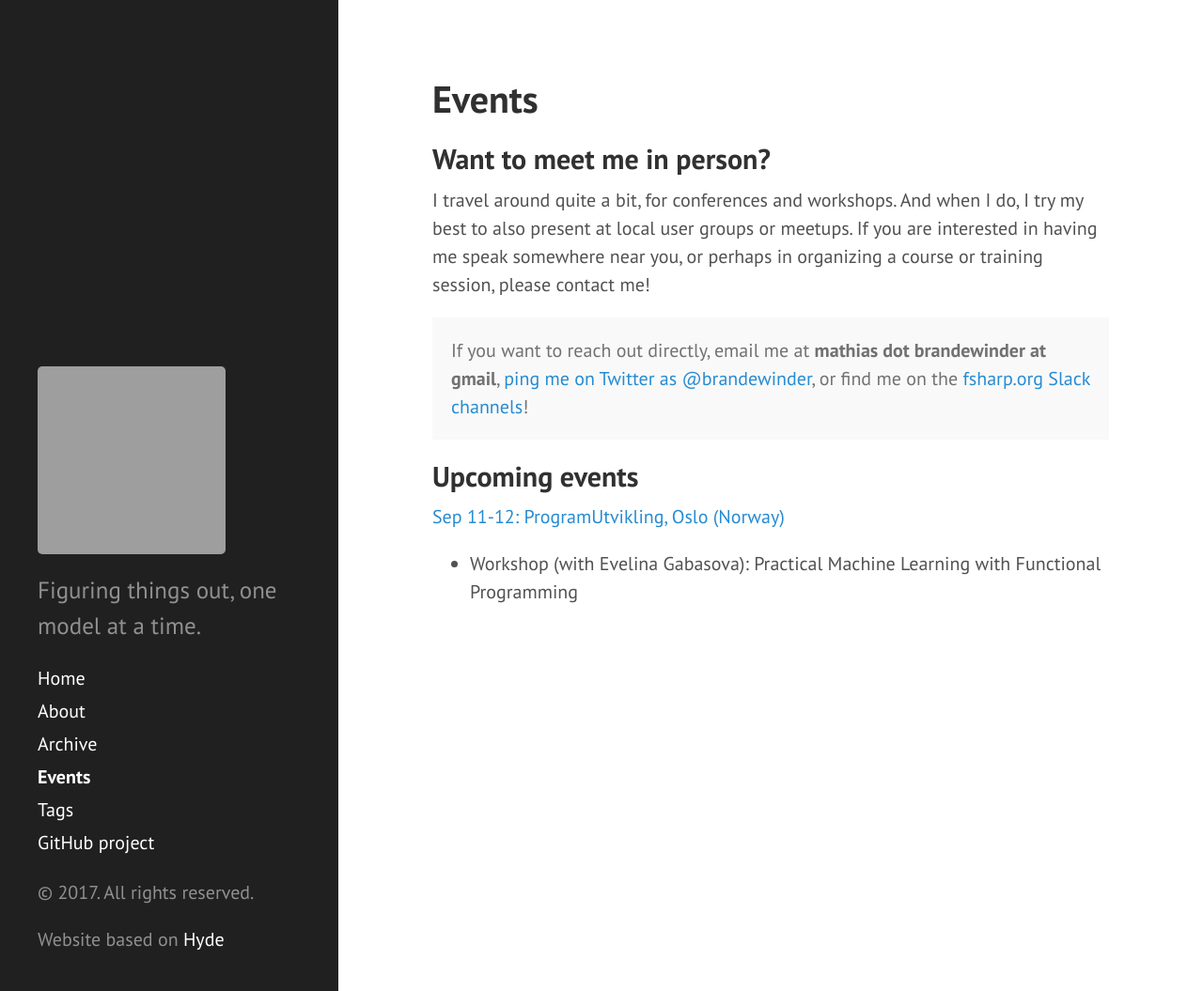
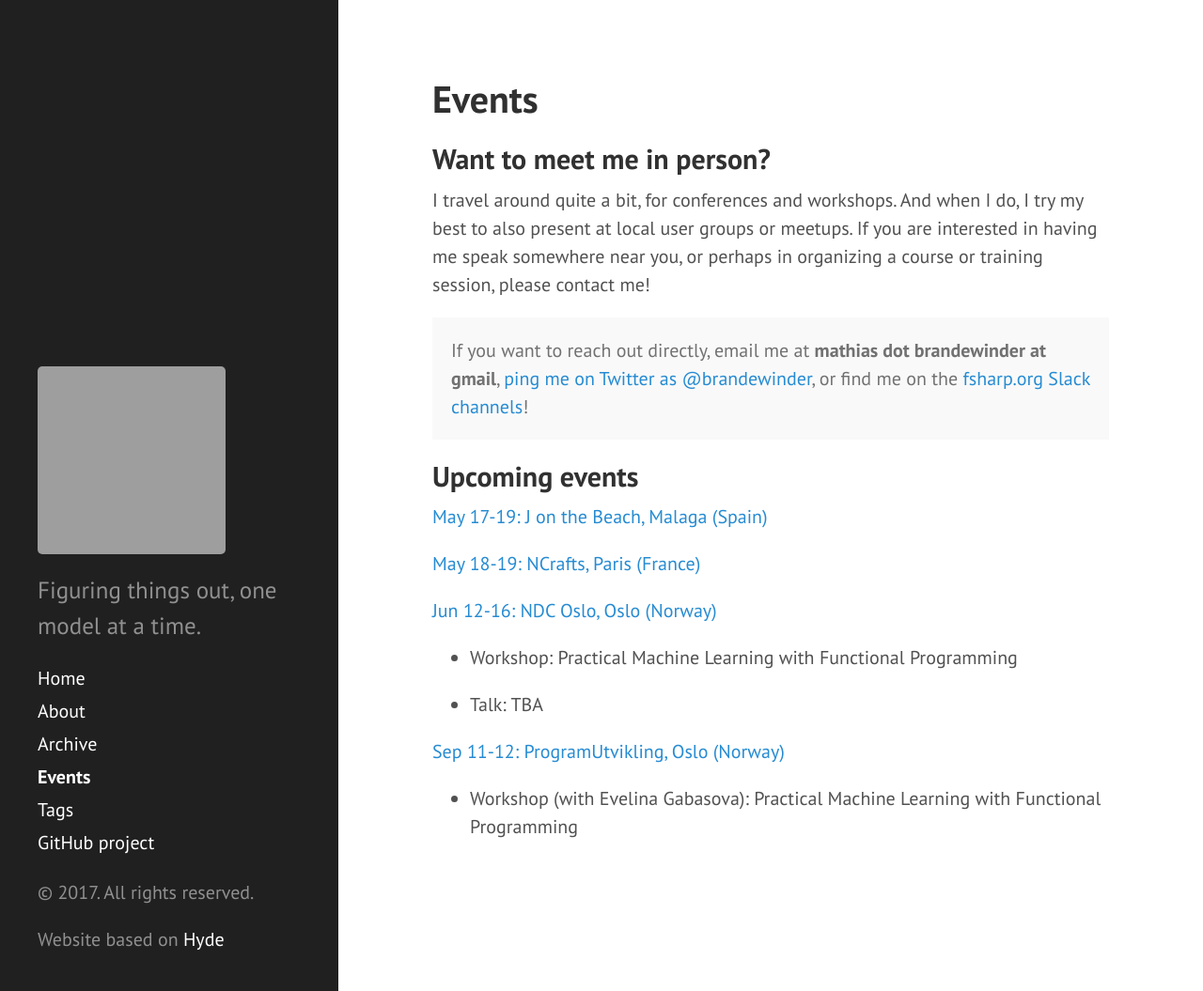
Before and after one commit to mathias-brandewinder/mathias-brandewinder.github.io, a Jekyll site: the page built from events.md, in a window 1280 px wide and 1055 px high. Shown: the whole window at 94% size. Built offline with Jekyll 4.4.1, drawn with Linux system fonts in a browser that asks for light colours; comment, search, counter and statistics services are not loaded; grey boxes are pictures that could not be loaded.

Commit message:
Updated upcoming events

```diff
--- a/_data/events.json
+++ b/_data/events.json
@@ -13,6 +13,45 @@
                 {
                     "description":"Workshop (with Evelina Gabasova): Practical Machine Learning with Functional Programming"
                 }
+            ]
+        },
+        {
+            "host":"NDC Oslo",
+            "date":"2017-06-12",
+            "until":"2017-06-16",
+            "city":"Oslo",
+            "country":"Norway",
+            "url":"http://ndcoslo.com/speaker/mathias-brandewinder/",
+            "activities":
+            [
+                {
+                    "description":"Workshop: Practical Machine Learning with Functional Programming"
+                },
+                {
+                    "description":"Talk: TBA"
+                }
+            ]
+        },
+        {
+            "host":"NCrafts",
+            "date":"2017-05-18",
+            "until":"2017-05-19",
+            "city":"Paris",
+            "country":"France",
+            "url":"http://ncrafts.io/",
+            "activities":
+            [
+            ]
+        },
+        {
+            "host":"J on the Beach",
+            "date":"2017-05-17",
+            "until":"2017-05-19",
+            "city":"Malaga",
+            "country":"Spain",
+            "url":"http://jonthebeach.com/",
+            "activities":
+            [
             ]
         },
         {
```
